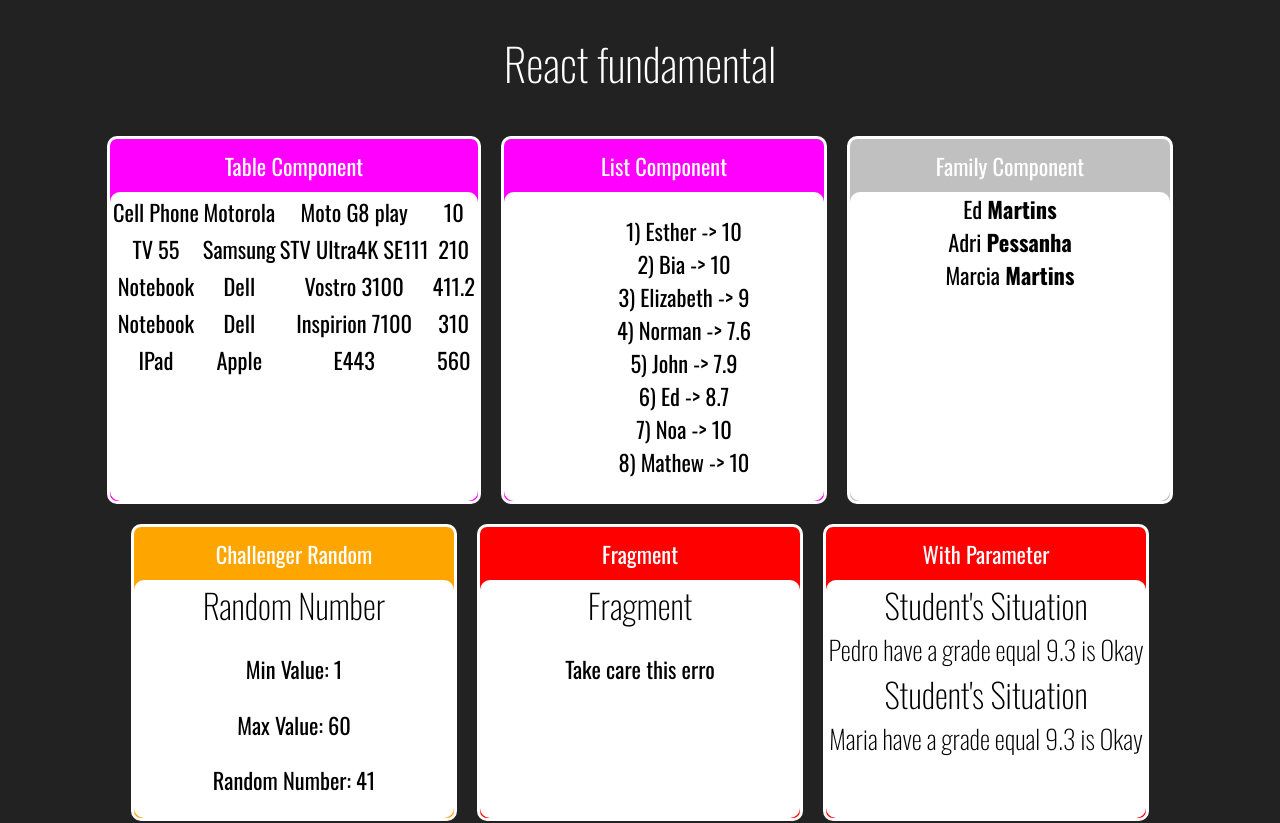
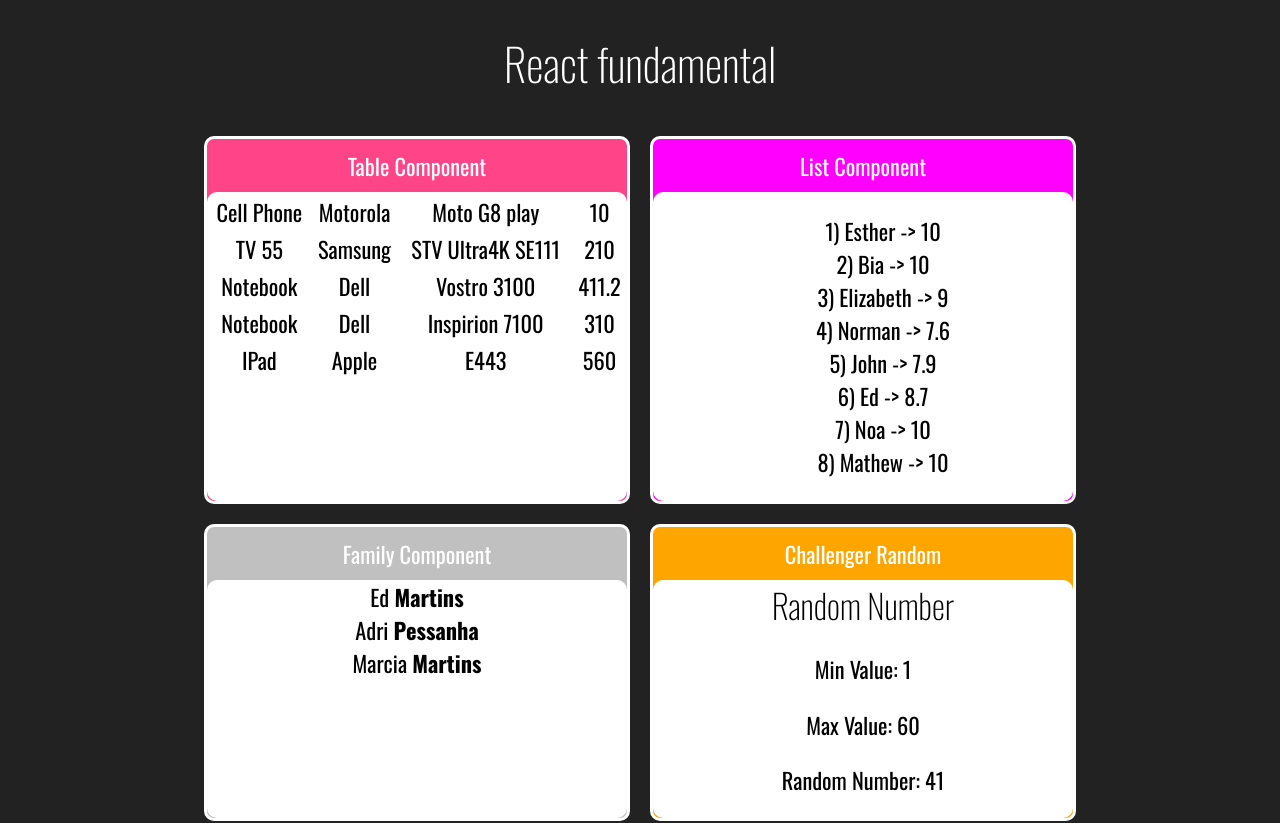
Before and after one commit to edniltonmartins/fundamentos-react, a React (Create React App) app: page / in a window 1280 px wide. Shown: the top 823 px of the page. Built offline with nearby package versions, Linux system fonts and the light colour scheme.

Commit message:
Colocando estilos

```diff
--- a/src/App.jsx
+++ b/src/App.jsx
@@ -8,15 +8,15 @@ import RandomNumber from './components/basics/RandomNumber';
 import Card from './components/layout/Card';
 import Family from "./components/basics/Family";
 import FamilyMember from "./components/basics/FamilyMember";
-import ListStudent from "./components/repeat/listStudent";
-import TableProduct from "./components/repeat/tableProduct";
+import ListStudent from "./components/repeat/ListStudent";
+import TableProduct from "./components/repeat/TableProduct";
 
 export default _ =>
         <div className="App">
             <h1>React fundamental</h1>
             <div className="Cards">
 
-                <Card title="Table Component" color="#F0F">
+                <Card title="Table Component" color="#F48F">
                     <TableProduct/>
                 </Card>
 
--- a/src/components/layout/Card.css
+++ b/src/components/layout/Card.css
@@ -6,7 +6,7 @@
 
     display: flex;
     flex-direction: column;
-    min-width: 300px;
+    min-width: 400px;
 }
 
 .Card .Title{
@@ -22,3 +22,8 @@
     margin: 0;
     border: 0;
 }
+
+tr .Pair{
+    background-color: silver;
+
+}
--- a/src/components/repeat/tableProduct.jsx
+++ b/src/components/repeat/TableProduct.jsx
@@ -1,10 +1,12 @@
 import React from "react";
 import products from "../../data/products";
 
+import "../../App.css";
+
 export default () => {
-    const productsJSX = products.map( (product) =>{
+    const productsJSX = products.map( (product, i) =>{
         return(
-            <tr key={product.id}>
+            <tr key={product.id} className={i%2===0 ? "Pair": ""}>
                 <td>{product.name}</td>
                 <td>{product.brand}</td>
                 <td>{product.model}</td>
@@ -14,7 +16,7 @@ export default () => {
     });
 
     return(
-        <table>
+        <table className="TableProduct">
             <tbody>
                 {productsJSX}
             </tbody>
```
Also changed, not shown: src/App.css (line endings or trailing spaces), src/components/repeat/ListStudent.jsx (renamed from src/components/repeat/listStudent.jsx).
